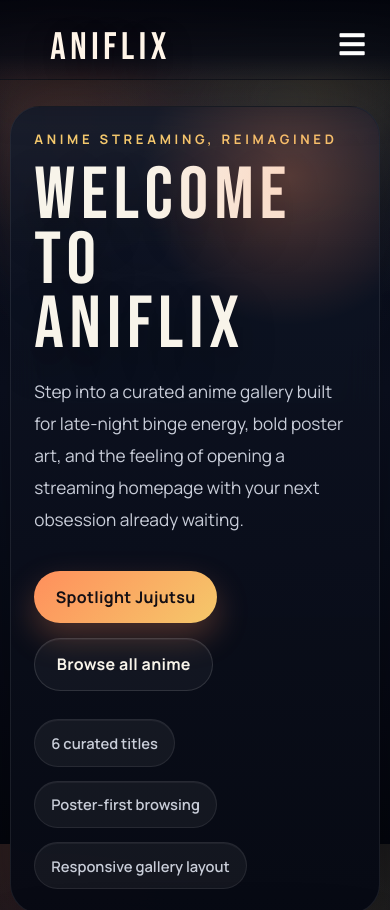
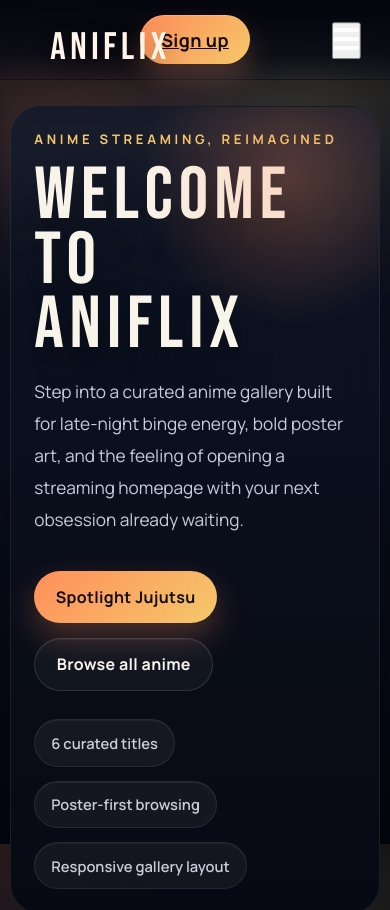
Before and after one commit to DamBai212/aniflix, a React (Create React App) app: page / in a window 390 px wide. Shown: the top 910 px of the page. Built offline with nearby package versions, Linux system fonts and the light colour scheme.

Commit message:
refactor(nav): simplify navbar state and CTA structure update NavBar.js, Button.js, and Dropdown.js rename state to clearer names like isMenuOpen and isDropdownOpen remove the nested button inside Link simplify dropdown rendering

```diff
--- a/src/NavBar/Button.js
+++ b/src/NavBar/Button.js
@@ -1,15 +1,11 @@
-import React from 'react'
-import { Link } from 'react-router-dom'
-import './Button.css'
+import React from 'react';
+import { Link } from 'react-router-dom';
+import './Button.css';
 
 export default function Button() {
-    return (
-        <div>
-            <Link to='/sign-up'>
-                <button className='btn'>
-                    Sign up
-                </button>
-            </Link>
-        </div>
-    )
+  return (
+    <Link to='/sign-up' className='btn'>
+      Sign up
+    </Link>
+  );
 }
--- a/src/NavBar/Dropdown.js
+++ b/src/NavBar/Dropdown.js
@@ -1,29 +1,20 @@
-import React, { useState } from "react";
-import { Link } from "react-router-dom";
-import "./Dropdown.css";
-import getGallery from "../getGallery.js";
-// import Anime from "../Anime.js";
-
+import React from 'react';
+import { Link } from 'react-router-dom';
+import getGallery from '../getGallery.js';
+import './Dropdown.css';
 
 export default function Dropdown() {
-  const [click, setClick] = useState(false);
-
-  const handleClick = () => setClick(!click);
+  const animeList = getGallery();
 
   return (
-    <div>
-      <ul
-        onClick={handleClick}
-        className={click ? "dropdown-menu clicked" : "dropdown-menu"}
-      >
-        {getGallery().map((prop) => (
-          <li key={prop.id}>
-              <Link className={prop.cName} to={`/${prop.id}`} onClick={() => setClick(false)}>
-                  {prop.name}
-              </Link>
-          </li>
-        ))}
-      </ul>
-    </div>
+    <ul className='dropdown-menu'>
+      {animeList.map((anime) => (
+        <li key={anime.id}>
+          <Link className={anime.cName} to={`/${anime.id}`}>
+            {anime.name}
+          </Link>
+        </li>
+      ))}
+    </ul>
   );
 }
--- a/src/NavBar/NavBar.js
+++ b/src/NavBar/NavBar.js
@@ -1,77 +1,89 @@
-import React, { useState } from "react";
-import Button from "./Button.js";
-import { Link } from "react-router-dom";
-import "./NavBar.css";
-import Dropdown from "./Dropdown.js";
+import React, { useState } from 'react';
+import { Link } from 'react-router-dom';
+import Button from './Button.js';
+import Dropdown from './Dropdown.js';
+import './NavBar.css';
 
 export default function NavBar() {
-  const [click, setClick] = useState(false);
-  const [dropdown, setDropdown] = useState(false);
+  const [isMenuOpen, setIsMenuOpen] = useState(false);
+  const [isDropdownOpen, setIsDropdownOpen] = useState(false);
 
-  const handleClick = () => setClick(!click);
-  const closeMobileMenu = () => setClick(false);
+  const toggleMenu = () => {
+    setIsMenuOpen((currentValue) => !currentValue);
+  };
 
-  const onMouseEnter = () => {
-      if(window.innerWidth < 960) {
-          setDropdown(false)
-      } else {
-          setDropdown(true)
-      }
-  }
+  const closeMobileMenu = () => {
+    setIsMenuOpen(false);
+  };
 
-  const onMouseLeave = () => {
-    if(window.innerWidth < 960) {
-        setDropdown(false)
-    } else {
-        setDropdown(false)
-    }
-}
+  const handleDropdownEnter = () => {
+    setIsDropdownOpen(window.innerWidth >= 960);
+  };
+
+  const handleDropdownLeave = () => {
+    setIsDropdownOpen(false);
+  };
 
   return (
-    <React.Fragment>
-      <nav className="navbar">
-        <Link to="/" className="navbar-logo">
+    <nav className='navbar'>
+      <div className='navbar-shell'>
+        <Link to='/' className='navbar-logo'>
           AniFlix
         </Link>
-        <div className="menu-icon" onClick={handleClick}>
-          <i className={click ? "fas fa-times" : "fas fa-bars"} />
-        </div>
-        {/* line 24 drags out the menu with the shows listed */}
-        <ul className={click ? "nav-menu active" : "nav-menu"}>
-          <li className="nav-item">
-            <Link to="/" className="nav-links" onClick={closeMobileMenu}>
+
+        <button
+          type='button'
+          className='menu-icon'
+          onClick={toggleMenu}
+          aria-label={isMenuOpen ? 'Close menu' : 'Open menu'}
+        >
+          <i className={isMenuOpen ? 'fas fa-times' : 'fas fa-bars'} />
+        </button>
+
+        <ul className={isMenuOpen ? 'nav-menu active' : 'nav-menu'}>
+          <li className='nav-item'>
+            <Link to='/' className='nav-links' onClick={closeMobileMenu}>
               Home
             </Link>
           </li>
-          <li className="nav-item"
-          onMouseEnter={onMouseEnter}
-          onMouseLeave={onMouseLeave}>
+          <li
+            className='nav-item'
+            onMouseEnter={handleDropdownEnter}
+            onMouseLeave={handleDropdownLeave}
+          >
             <Link
-              to="/animes"
-              className="nav-links"
+              to='/animes'
+              className='nav-links'
               onClick={closeMobileMenu}
             >
-              Animes <i className="fas fa-caret-down" />
+              Animes <i className='fas fa-caret-down' />
             </Link>
-            {dropdown && <Dropdown />}
+            {isDropdownOpen && <Dropdown />}
           </li>
-          <li className="nav-item">
+          <li className='nav-item'>
             <Link
-              to="/contacts"
-              className="nav-links"
+              to='/contacts'
+              className='nav-links'
               onClick={closeMobileMenu}
             >
               Contacts
             </Link>
           </li>
-          <li className="nav-item">
-            <Link to="/sign-up" className="nav-links" onClick={closeMobileMenu}>
+          <li className='nav-item'>
+            <Link
+              to='/sign-up'
+              className='nav-links'
+              onClick={closeMobileMenu}
+            >
               Sign up
             </Link>
           </li>
         </ul>
-        <Button />
-      </nav>
-    </React.Fragment>
+
+        <div className='navbar-cta'>
+          <Button />
+        </div>
+      </div>
+    </nav>
   );
 }
```
